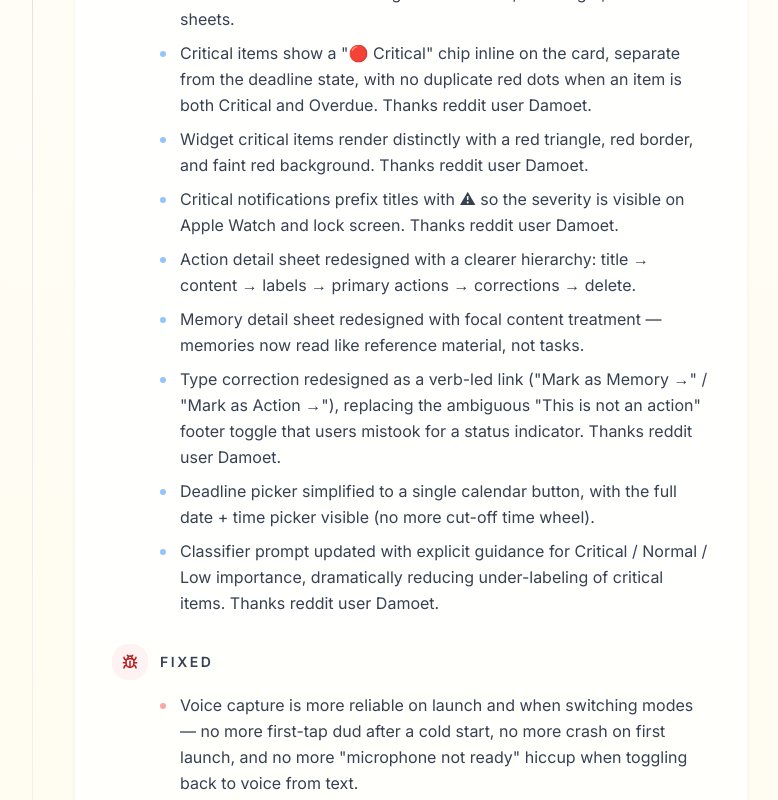
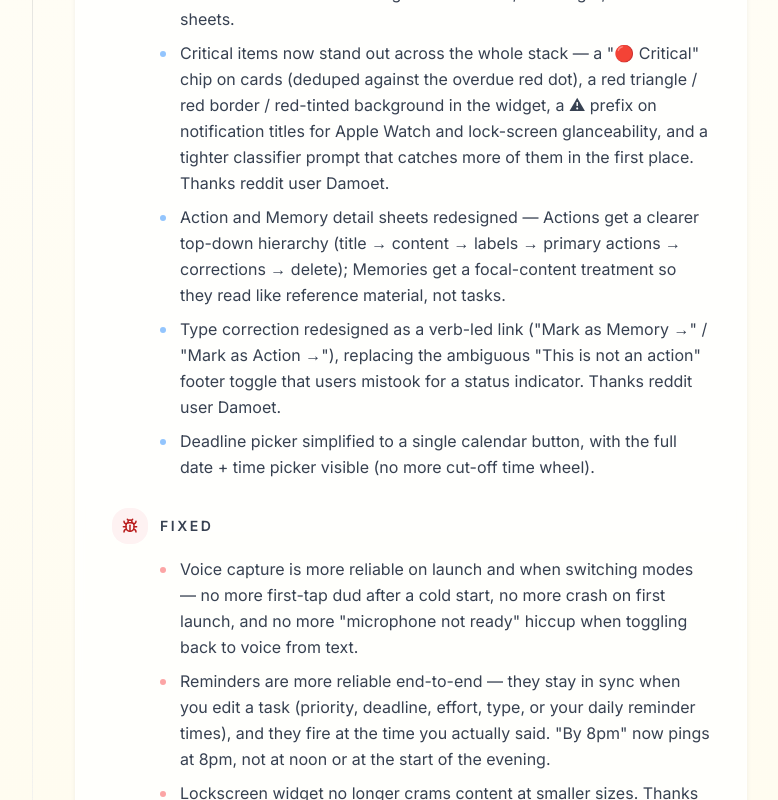
Before and after one commit to Second-Brain-AI-App/LandingPage, a Next.js app: page /changelog in a window 1280 px wide. Shown: the part 1760-2560 px from the top of the page, without its empty margins (253-1031 px from the left). Built offline with nearby package versions, Linux system fonts and the light colour scheme.

Commit message:
compact release notes

```diff
--- a/content/releaseNotes.ts
+++ b/content/releaseNotes.ts
@@ -47,22 +47,17 @@ export const releases: Release[] = [
         type: 'improvements',
         items: [
           'Effort indicators swapped from emoji to flat SF Symbols (bolt / clock / brain) with Quick / Medium / Deep labels alongside, and chips are now fixed-width so icons align across cards, the widget, and detail sheets.',
-          'Critical items show a "🔴 Critical" chip inline on the card, separate from the deadline state, with no duplicate red dots when an item is both Critical and Overdue. Thanks reddit user Damoet.',
-          'Widget critical items render distinctly with a red triangle, red border, and faint red background. Thanks reddit user Damoet.',
-          'Critical notifications prefix titles with ⚠ so the severity is visible on Apple Watch and lock screen. Thanks reddit user Damoet.',
-          'Action detail sheet redesigned with a clearer hierarchy: title → content → labels → primary actions → corrections → delete.',
-          'Memory detail sheet redesigned with focal content treatment — memories now read like reference material, not tasks.',
+          'Critical items now stand out across the whole stack — a "🔴 Critical" chip on cards (deduped against the overdue red dot), a red triangle / red border / red-tinted background in the widget, a ⚠ prefix on notification titles for Apple Watch and lock-screen glanceability, and a tighter classifier prompt that catches more of them in the first place. Thanks reddit user Damoet.',
+          'Action and Memory detail sheets redesigned — Actions get a clearer top-down hierarchy (title → content → labels → primary actions → corrections → delete); Memories get a focal-content treatment so they read like reference material, not tasks.',
           'Type correction redesigned as a verb-led link ("Mark as Memory →" / "Mark as Action →"), replacing the ambiguous "This is not an action" footer toggle that users mistook for a status indicator. Thanks reddit user Damoet.',
           'Deadline picker simplified to a single calendar button, with the full date + time picker visible (no more cut-off time wheel).',
-          'Classifier prompt updated with explicit guidance for Critical / Normal / Low importance, dramatically reducing under-labeling of critical items. Thanks reddit user Damoet.',
         ],
       },
       {
         type: 'fixes',
         items: [
           'Voice capture is more reliable on launch and when switching modes — no more first-tap dud after a cold start, no more crash on first launch, and no more "microphone not ready" hiccup when toggling back to voice from text.',
-          'Reminders stay in sync when you edit a task. Changing priority, deadline, effort, or type — and updating your daily reminder times — no longer leaves stale or wiped reminders in the queue.',
-          'Reminders fire at the time you actually said. "By 8pm" now pings at 8pm, not at noon or at the start of the evening.',
+          'Reminders are more reliable end-to-end — they stay in sync when you edit a task (priority, deadline, effort, type, or your daily reminder times), and they fire at the time you actually said. "By 8pm" now pings at 8pm, not at noon or at the start of the evening.',
           'Lockscreen widget no longer crams content at smaller sizes. Thanks reddit user broccoliqueen_72.',
         ],
       },
```
